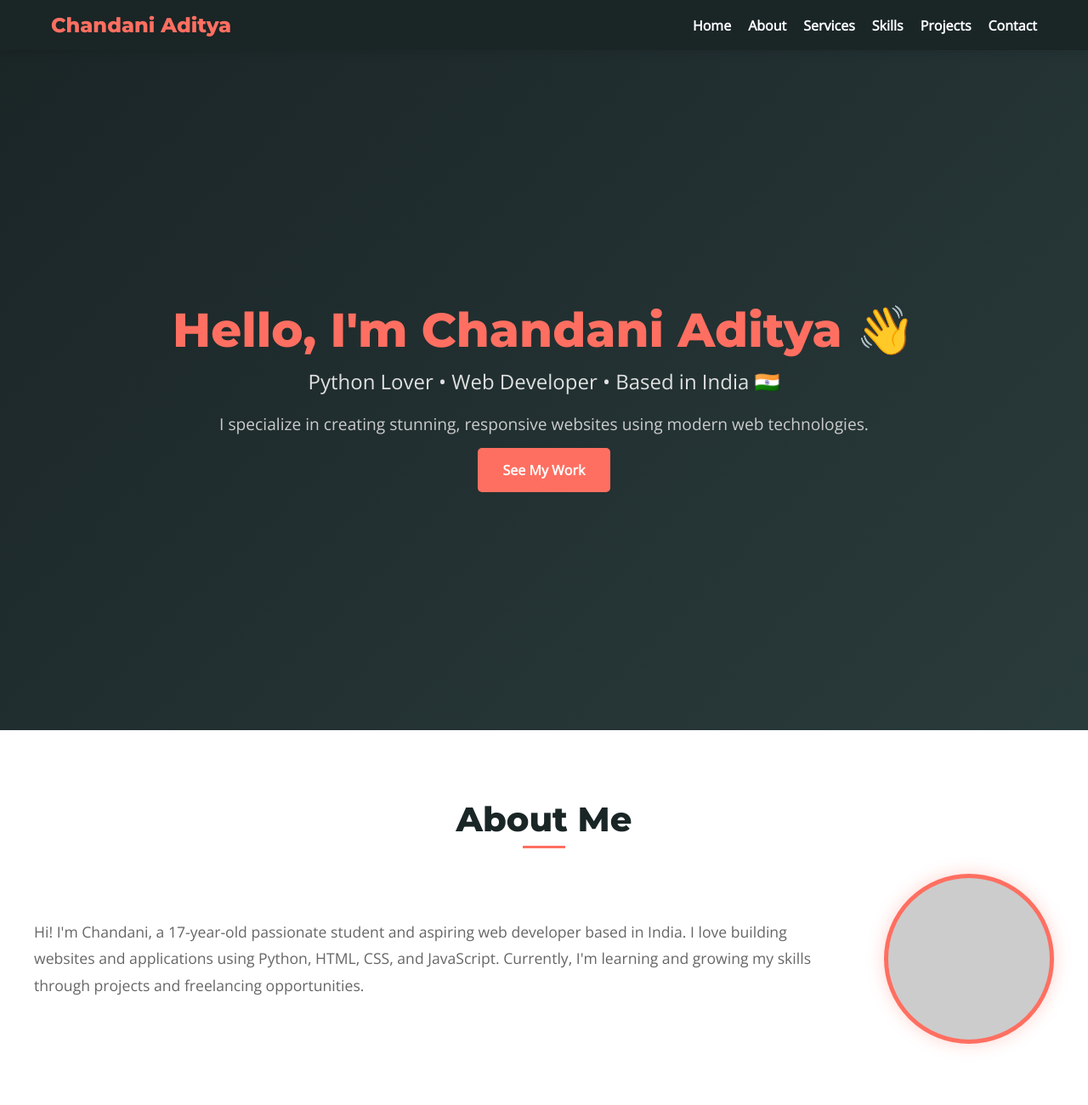
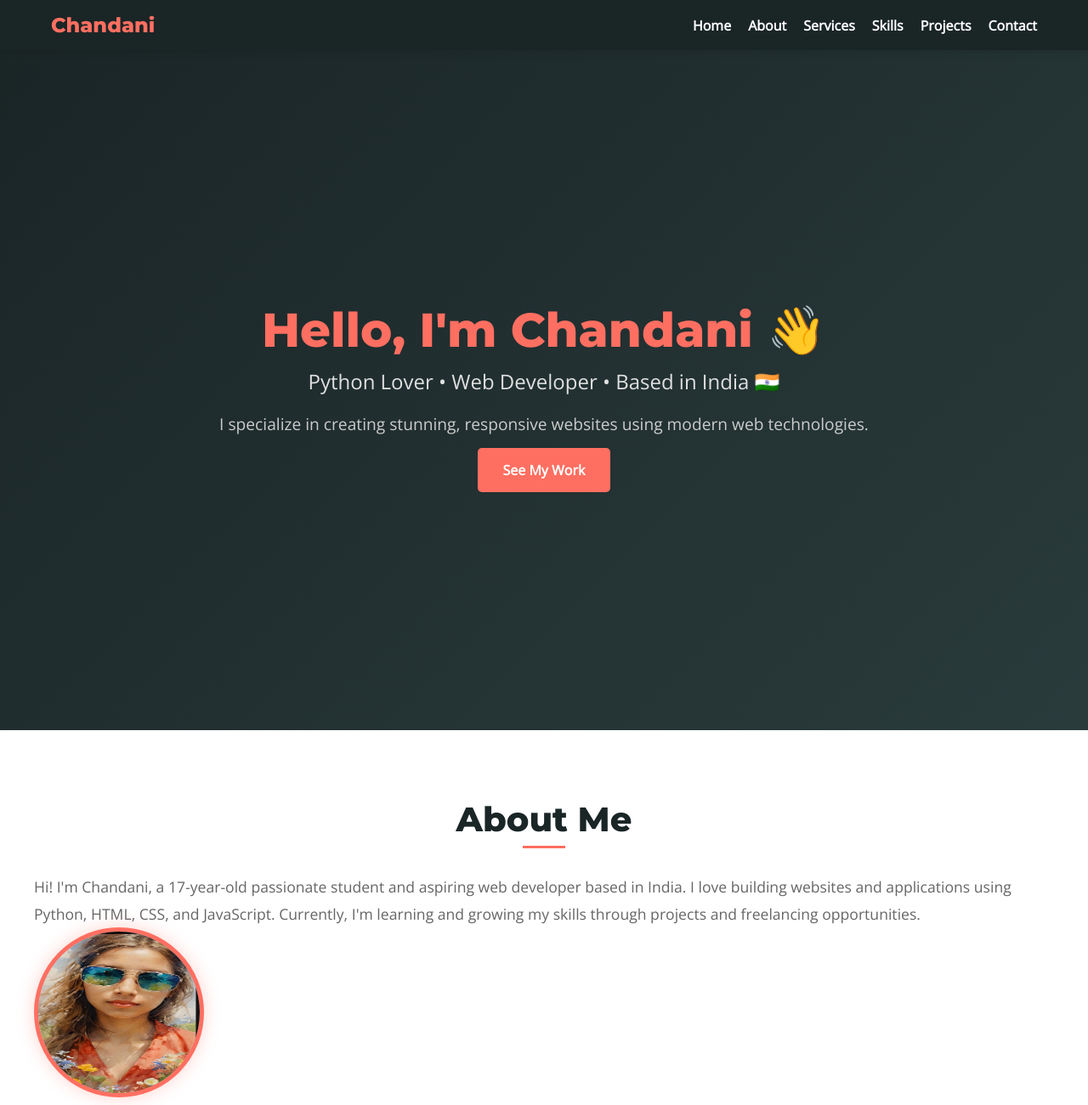
Before and after one commit to Chandani-coder/chandani-coder.github.io, a plain HTML site: page index.html in a window 1280 px wide. Shown: the top 1300 px of the page at 85% size. Drawn offline with nearby package versions, Linux system fonts and the light colour scheme.

Commit message:
Update index.html

```diff
--- a/index.html
+++ b/index.html
@@ -3,7 +3,7 @@
 <head>
     <meta charset="UTF-8">
     <meta name="viewport" content="width=device-width, initial-scale=1.0">
-    <title>Chandani Aditya | Portfolio</title>
+    <title>Chandani | Portfolio</title>
     <link rel="stylesheet" href="style.css">
     <!-- FontAwesome for icons -->
     <link rel="stylesheet" href="https://cdnjs.cloudflare.com/ajax/libs/font-awesome/6.0.0-beta3/css/all.min.css">
@@ -14,7 +14,7 @@
     <!-- Navigation Bar -->
     <nav class="navbar">
         <div class="nav-container">
-            <a href="#home" class="logo">Chandani Aditya</a>
+            <a href="#home" class="logo">Chandani</a>
             <ul class="nav-links">
                 <li><a href="#home">Home</a></li>
                 <li><a href="#about">About</a></li>
@@ -29,7 +29,7 @@
     <!-- Hero Section -->
     <section id="home" class="hero">
         <div class="hero-content">
-            <h1>Hello, I'm Chandani Aditya 👋</h1>
+            <h1>Hello, I'm Chandani  👋</h1>
             <h2>Python Lover • Web Developer • Based in India 🇮🇳</h2>
             <p>I specialize in creating stunning, responsive websites using modern web technologies.</p>
             <a href="#projects" class="cta-btn">See My Work</a>
@@ -43,8 +43,8 @@
             <div class="about-content">
                 <div class="about-text">
                     <p>Hi! I'm Chandani, a 17-year-old passionate student and aspiring web developer based in India. I love building websites and applications using Python, HTML, CSS, and JavaScript. Currently, I'm learning and growing my skills through projects and freelancing opportunities.</p>
-                </div>
-                <div class="profile-img"></div>
+            <div>
+                <img src="IMG_20250607_122113_177.jpg" class="profile-img" alt="Chandani's Photo">
             </div>
         </div>
     </section>
```
